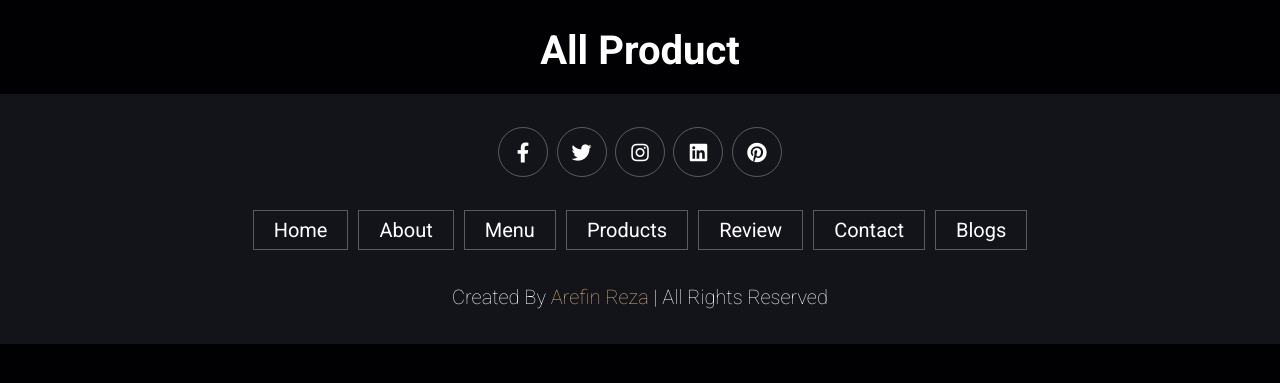
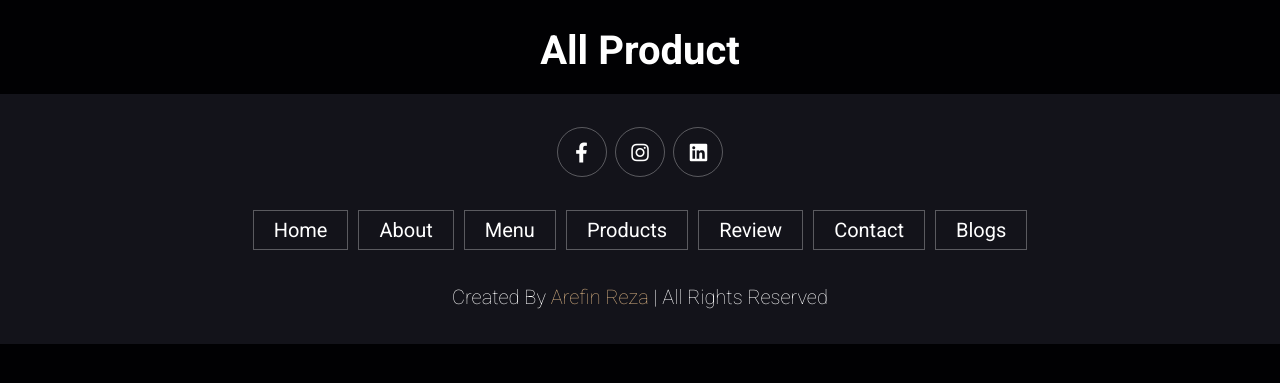
Before and after one commit to ArefinReza/CoffeShop, a PHP site: page /allproducts.php in a window 1280 px wide. Shown: the part 93-476 px from the top of the page. Run offline with PHP 8.4, Linux system fonts and the light colour scheme; data that the repository does not hold is empty.

Commit message:
contact with me

```diff
--- a/CoffeShop-main/allproducts.php
+++ b/CoffeShop-main/allproducts.php
@@ -255,12 +255,12 @@ body.fullscreen-active {
 
 <section class="footer">
 
-    <div class="share">
-        <a href="#" class="fab fa-facebook-f"></a>
-        <a href="#" class="fab fa-twitter"></a>
-        <a href="#" class="fab fa-instagram"></a>
-        <a href="#" class="fab fa-linkedin"></a>
-        <a href="#" class="fab fa-pinterest"></a>
+<div class="share">
+        <a href="https://www.facebook.com/arefin.reza.saim4464444ud/" class="fab fa-facebook-f"></a>
+        <!-- <a href="#" class="fab fa-twitter"></a> -->
+        <a href="https://www.instagram.com/arefinsaim/" class="fab fa-instagram"></a>
+        <a href="https://www.linkedin.com/in/arefinreza46/" class="fab fa-linkedin"></a>
+        <!-- <a href="#" class="fab fa-pinterest"></a> -->
     </div>
 
     <div class="links">
```
Also changed, not shown: CoffeShop-main/blog.html (+5 -5 lines), CoffeShop-main/details.php (+6 -6 lines), CoffeShop-main/index.php (+5 -5 lines), CoffeShop-main/shopdetails.html (+5 -5 lines).
